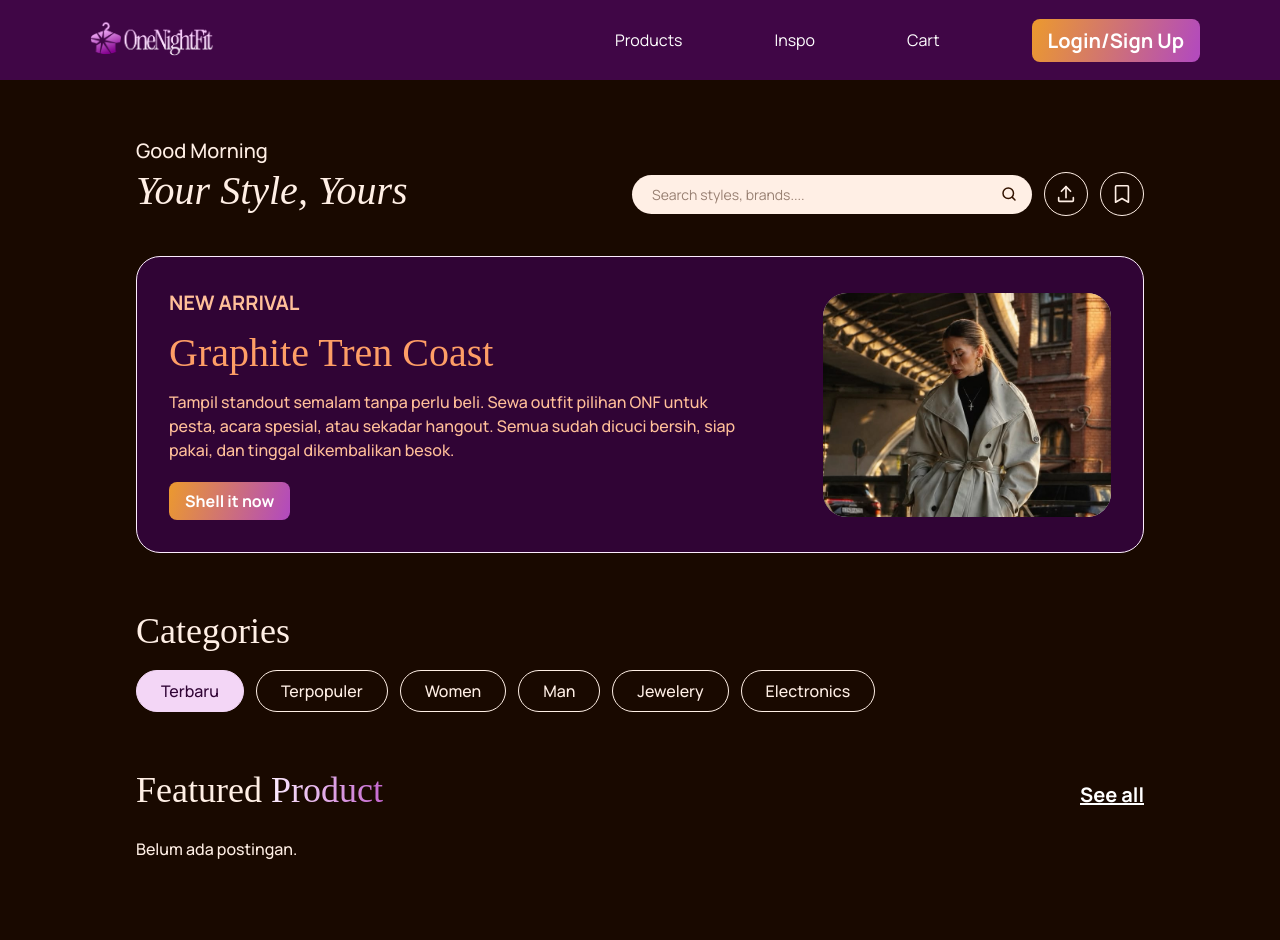
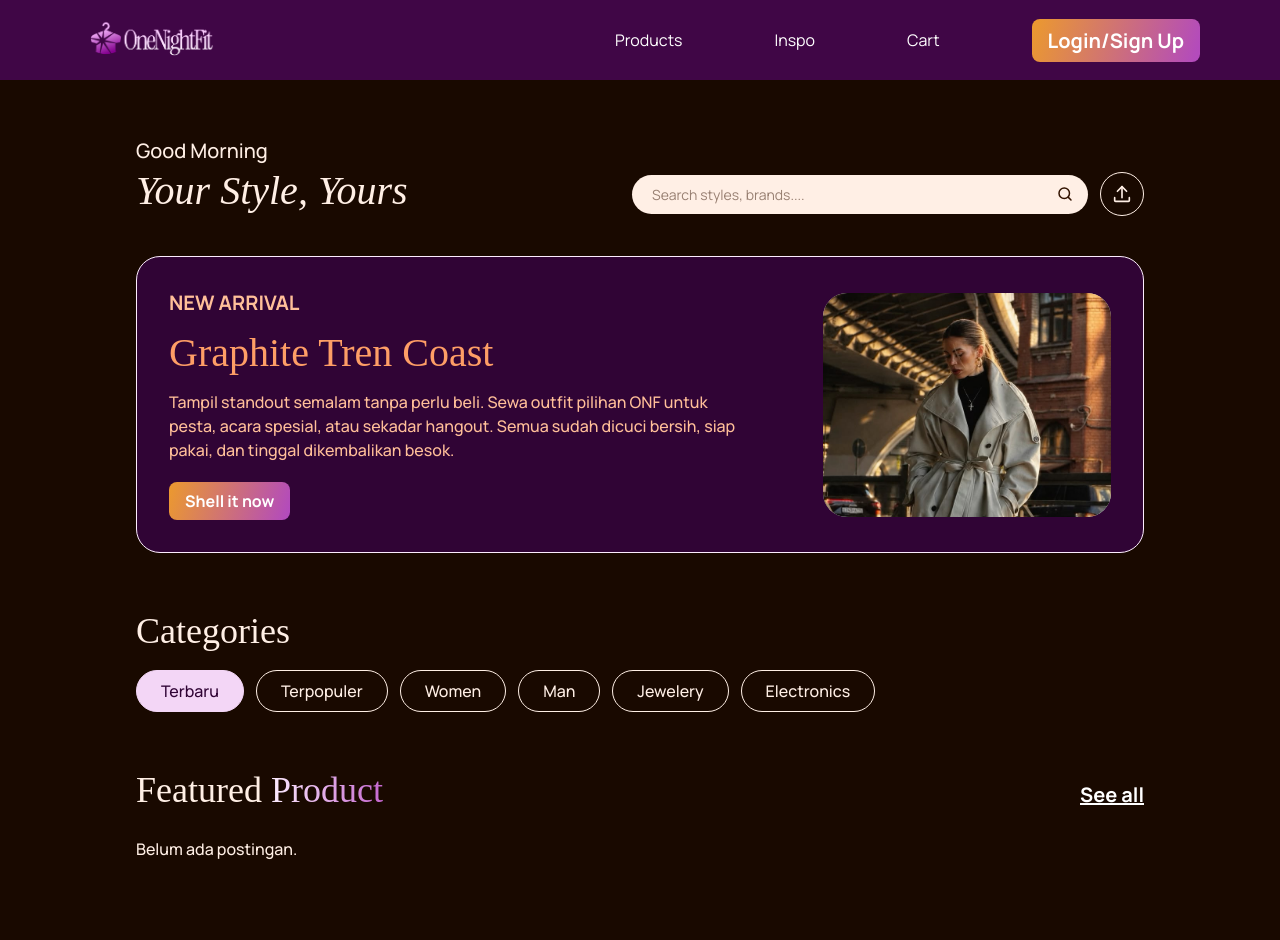
Before and after one commit to OneNightFit/OneNightFit, a Django app: page /inspo/ in a window 1280 px wide. Shown: the top 940 px of the page. Run offline with Django 5.2, Linux system fonts and the light colour scheme; data that the repository does not hold is empty; some web fonts are replaced.

Commit message:
refactor(inspo): remove upload icon from feeds header
Uploading is now accessed via the + Upload button on the My Post page

```diff
--- a/templates/inspo/feeds.html
+++ b/templates/inspo/feeds.html
@@ -31,9 +31,6 @@
           <svg viewBox="0 0 24 24" width="22" height="22" fill="none" stroke="currentColor" stroke-width="1.8" stroke-linecap="round" stroke-linejoin="round"><path d="M12 16V4"/><path d="M7 9l5-5 5 5"/><path d="M4 16v3a1 1 0 0 0 1 1h14a1 1 0 0 0 1-1v-3"/></svg>
         </a>
 
-        <a href="{% url 'inspo:bookmarks' %}" class="feed-upload" aria-label="Bookmarks" title="Bookmarks">
-          <svg viewBox="0 0 24 24" width="22" height="22" fill="none" stroke="currentColor" stroke-width="1.8" stroke-linecap="round" stroke-linejoin="round"><path d="M6 3h12a1 1 0 011 1v17l-7-4-7 4V4a1 1 0 011-1z"/></svg>
-        </a>
       </div>
     </header>
 
```
